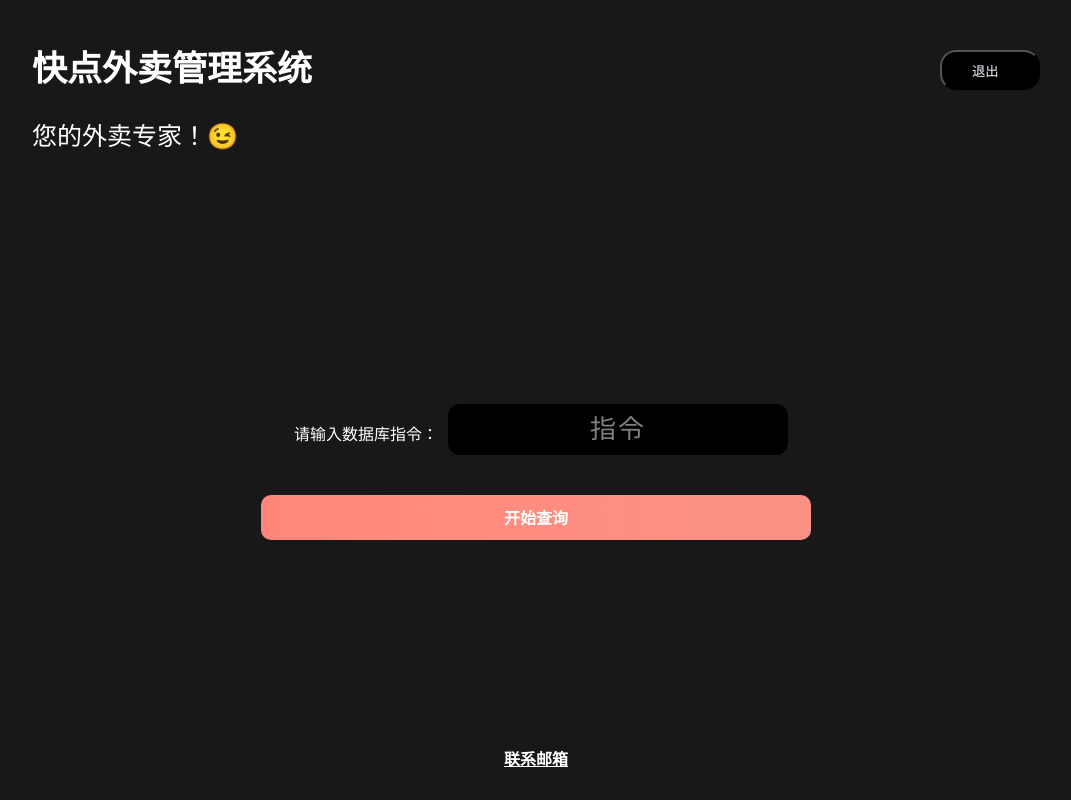
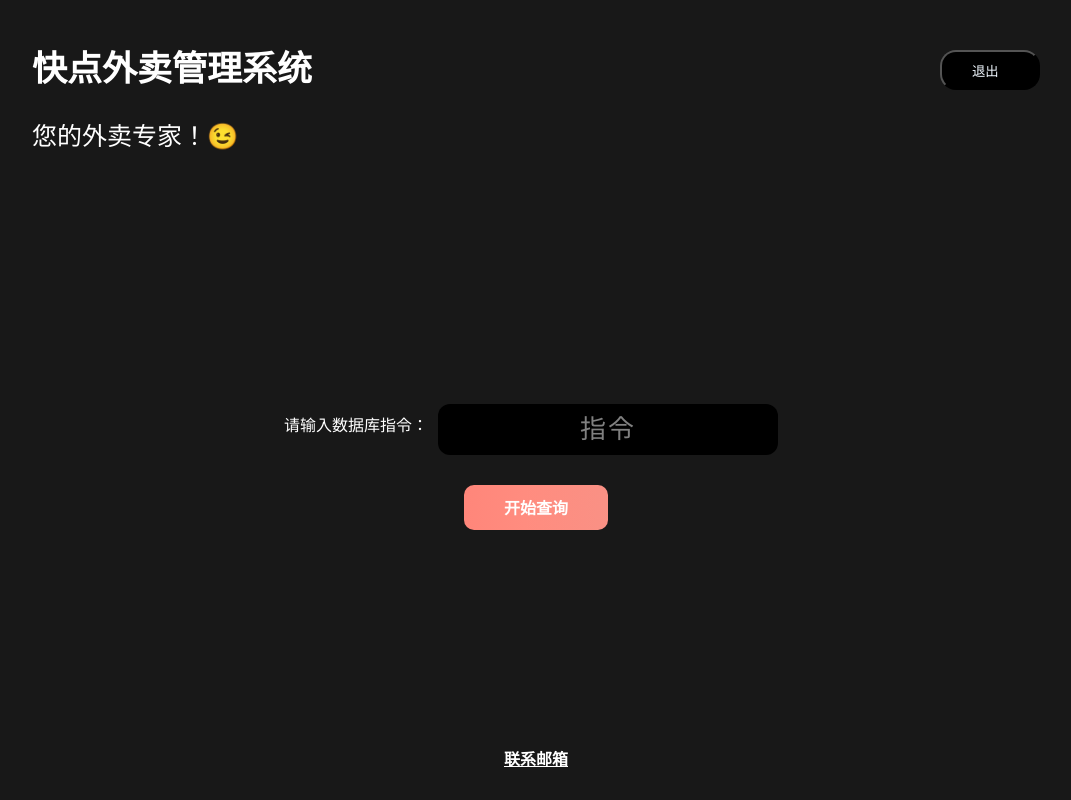
Before and after one commit to kongtaoxing/DBtakeaway, a React (Vite) app: page / in a window 1280 px wide. Both pictures are taken after a click on the button "连接数据库". Shown: the whole page, without its empty margins (104-1175 px from the left). Built offline with nearby package versions, Linux system fonts and the light colour scheme.

Commit message:
fix page overflow

```diff
--- a/src/App.css
+++ b/src/App.css
@@ -142,6 +142,8 @@
   }
 
   .simple-text {
+    display: flex;
+    flex-direction: column;
     vertical-align: middle;
     line-height: 10px;
   }
--- a/src/App.jsx
+++ b/src/App.jsx
@@ -11,6 +11,8 @@ const App = () => {
     const [userName, setUserName] = useState("");
     const [passwd, setPasswd] = useState("");
     const [dbOrder, setDbOrder] = useState("");
+    const [showResult, setShowResult] = useState(false);
+    const [result, setResult] = useState("1");
 
     const connectDB = async () => {
         try {
@@ -46,6 +48,11 @@ const App = () => {
 
     const disconnectDB = async () => {
         setConnected(() => false);
+        setShowResult(() => false);
+    }
+
+    const queryDB = async () => {
+        setShowResult(() => true);
     }
 
     // 连接框
@@ -95,8 +102,8 @@ const App = () => {
     // 查询框
     const renderConnectedContainer = () => {
         return (
-            <div>
-                <div className="form-container second-row">
+            <div className="form-container">
+                <div className="second-row">
                     <p className="simple-text">请输入数据库指令：</p>
                     <div>
                         <input
@@ -108,12 +115,21 @@ const App = () => {
                     </div>
                 </div>
                 <div className="connect-DB-container">
-                    <button className="cta-button connect-DB-button" onClick={null}>
+                    <button className="cta-button connect-DB-button" onClick={queryDB}>
                         开始查询
                     </button>
                 </div>
             </div>
         );
+    }
+
+    // 结果显示
+    const renderResultContainer = () => {
+        return (
+            <div className="form-container">
+                <p>{`查询结果：${result}`}</p>
+            </div>
+        )
     }
 
     return (
@@ -134,6 +150,7 @@ const App = () => {
 
                 {!connected && renderNotConnectedContainer()}
                 {connected && renderConnectedContainer()}
+                {showResult && renderResultContainer()}
 
                 <div className="footer-container">
                     <a className="footer-text"
```
